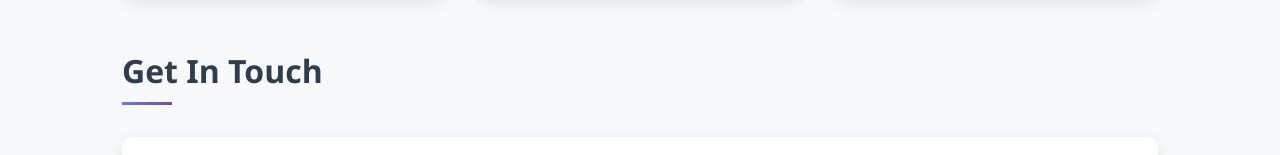
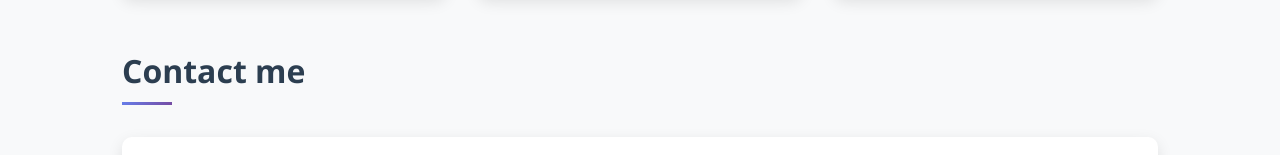
Before and after one commit to tesfafelekemamo/portfolio, a plain HTML site: page index.html in a window 1280 px wide. Shown: the part 1992-2147 px from the top of the page. Drawn offline with nearby package versions, Linux system fonts and the light colour scheme; some packages are replaced by stand-ins of ours; a script that the page names is missing.

Commit message:
Update index.html

```diff
--- a/index.html
+++ b/index.html
@@ -167,7 +167,7 @@
         </section>
 
         <section id="contact">
-            <h2 data-aos="fade-right">Get In Touch</h2>
+            <h2 data-aos="fade-right">Contact me</h2>
             <div class="contact-container" data-aos="zoom-in">
                 <div class="contact-info">
                     <h3>Contact Information</h3>
```
